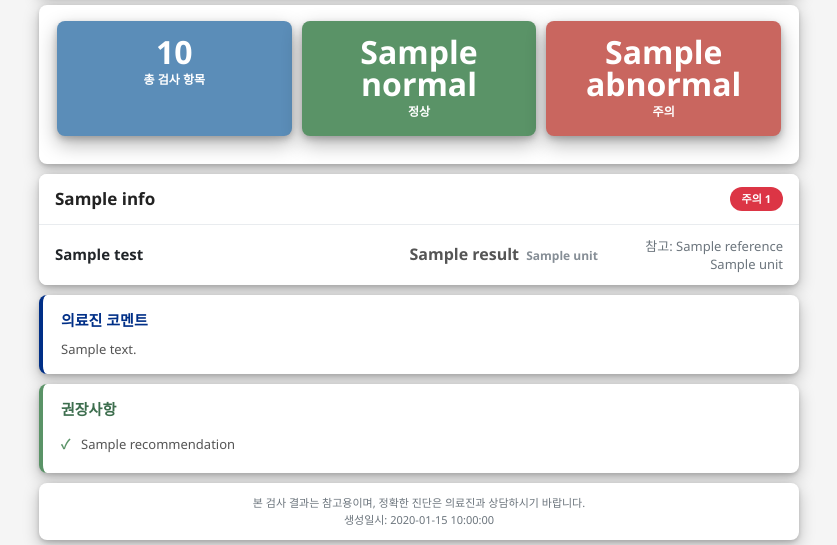
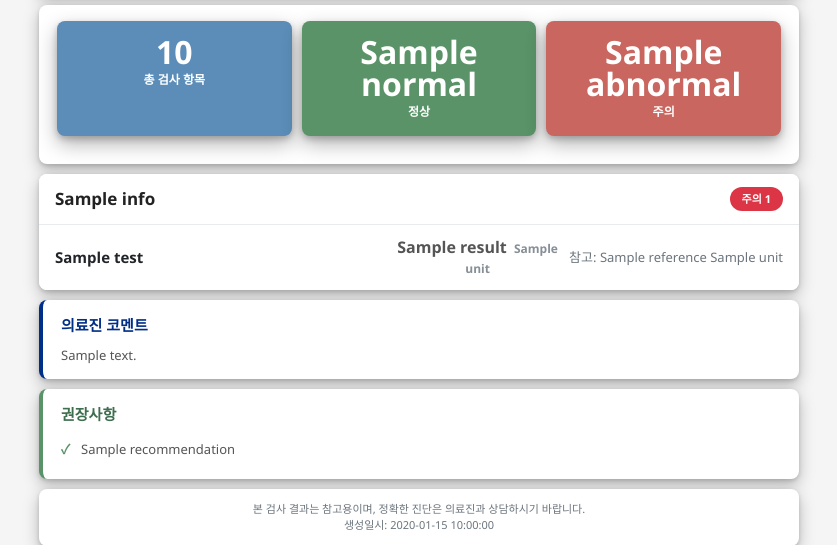
Before and after one commit to gwmaw/-, a Flask app: template src/templates/report_template.html in a window 1280 px wide. Shown: the part 385-930 px from the top of the page, without its empty margins (221-1058 px from the left). Run offline with Flask 3, Linux system fonts and the light colour scheme; the template is opened without the code that fills it: most values are stand-ins (such as "Sample title", 1, 10 or a date in 2020); grey boxes marked "Sample" are stand-in pictures.

Commit message:
fix: 컬럼 간격 최적화로 시인성 개선
문제점:
- 검사명과 참고치 사이 간격이 너무 넓어 시인성 저하
- 8px gap으로 인해 각 항목이 분산되어 보임

개선:
- 컬럼 간격(gap): 8px → 4px (50% 감소)
- 컬럼 비율 조정: 2:1.2:1 → 2:1:1.3
  * 검사명: 2 (유지)
  * 결과: 1.2 → 1 (약간 감소)
  * 참고치: 1 → 1.3 (30% 증가)

효과:
- 검사명 → 결과 → 참고치가 더 가깝게 배치
- 전체적으로 촘촘하고 일체감 있는 레이아웃
- 참고치 텍스트가 더 여유롭게 표시됨
- 시선 이동이 자연스러워짐

결과: 모바일 시인성 대폭 향상

```diff
--- a/src/templates/report_template.html
+++ b/src/templates/report_template.html
@@ -238,11 +238,11 @@
 
         .test-row {
             display: grid;
-            grid-template-columns: 2fr 1.2fr 1fr;
+            grid-template-columns: 2fr 1fr 1.3fr;
             padding: 12px 16px;
             border-bottom: 1px solid #e9ecef;
             align-items: center;
-            gap: 8px;
+            gap: 4px;
         }
 
         .test-group.urine-group .test-row {
```
